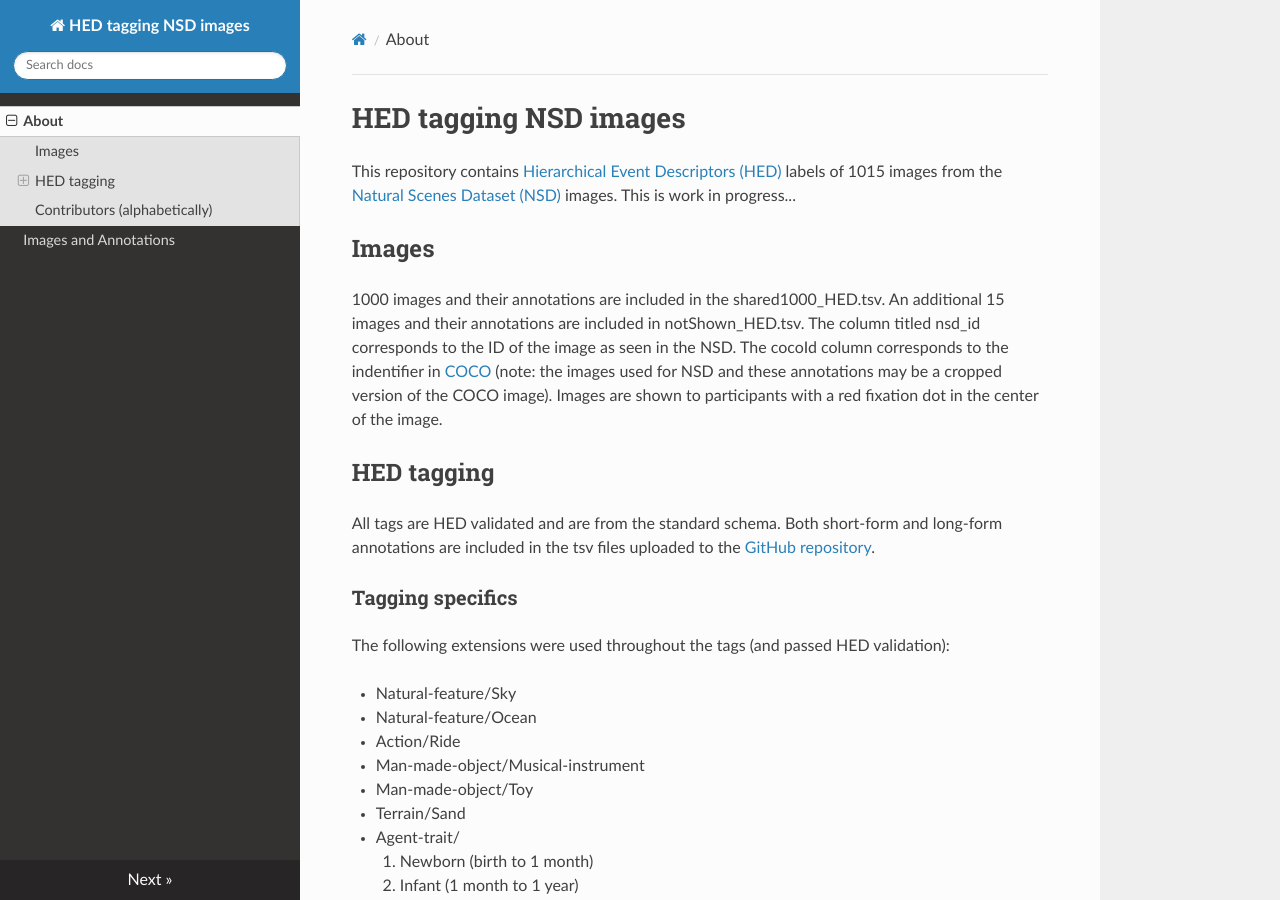
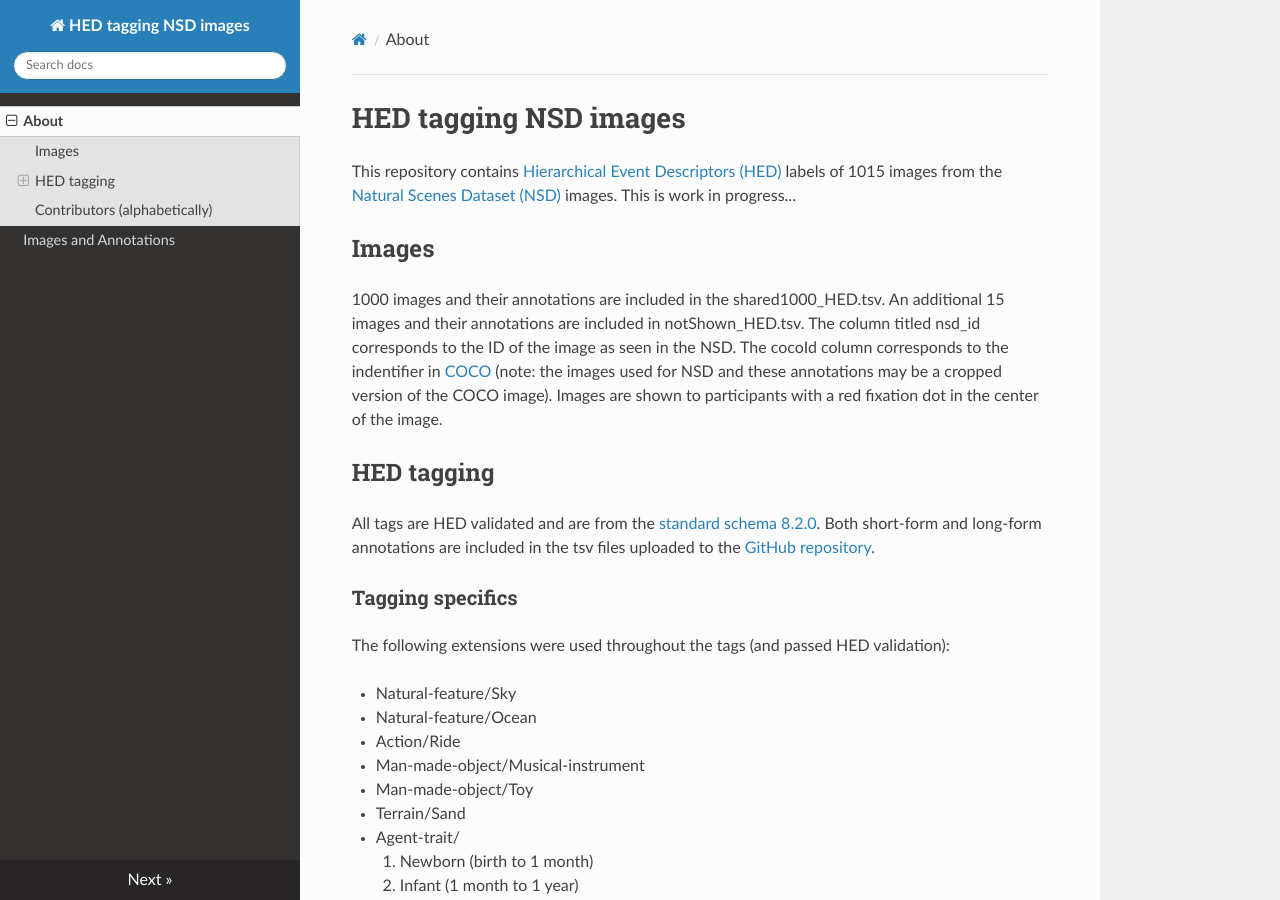
Before and after one commit to MultimodalNeuroimagingLab/nsd_hed_labels, an MkDocs documentation site: the page built from docs/index.md, in a window 1280 px wide and 900 px high. Built offline with MkDocs 1.6.1, drawn with Linux system fonts in a browser that asks for light colours; nearby versions of some CDN libraries.

Commit message:
Update index.md
link to HED standard schema

```diff
--- a/docs/index.md
+++ b/docs/index.md
@@ -5,7 +5,7 @@ This repository contains [Hierarchical Event Descriptors (HED)](https://www.hedt
 1000 images and their annotations are included in the shared1000_HED.tsv. An additional 15 images and their annotations are included in notShown_HED.tsv. The column titled nsd_id corresponds to the ID of the image as seen in the NSD. The cocoId column corresponds to the indentifier in [COCO](https://cocodataset.org/#home) (note: the images used for NSD and these annotations may be a cropped version of the COCO image). Images are shown to participants with a red fixation dot in the center of the image.
 
 ## HED tagging
-All tags are HED validated and are from the standard schema. Both short-form and long-form annotations are included in the tsv files uploaded to the [GitHub repository](https://github.com/MultimodalNeuroimagingLab/nsd_hed_labels).
+All tags are HED validated and are from the [standard schema 8.2.0](https://github.com/hed-standard/hed-schemas/blob/main/standard_schema/hedwiki/HED8.2.0.mediawiki). Both short-form and long-form annotations are included in the tsv files uploaded to the [GitHub repository](https://github.com/MultimodalNeuroimagingLab/nsd_hed_labels).
 
 ### **Tagging specifics**
 The following extensions were used throughout the tags (and passed HED validation):
```
